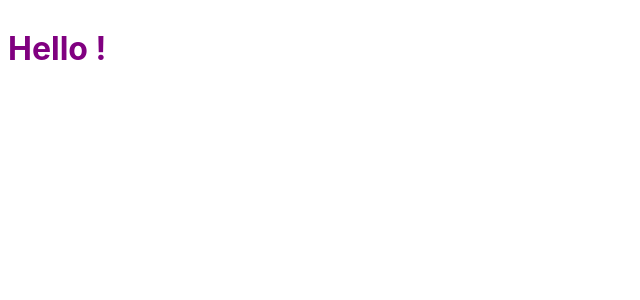
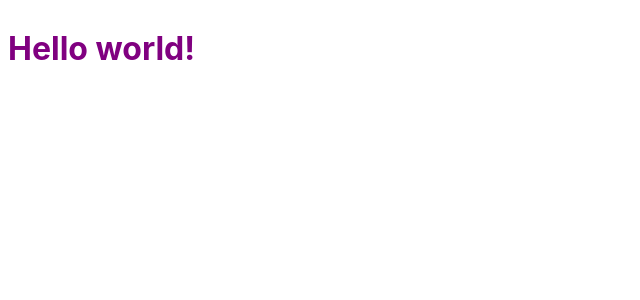
Before and after one commit to sveltejs/template, a Svelte app: page / in a window 1280 px wide. Shown: the top 300 px of the page, without its empty margins (0-640 px from the left). Built offline with nearby package versions, Linux system fonts and the light colour scheme.

Commit message:
Update App.svelte

```diff
--- a/src/App.svelte
+++ b/src/App.svelte
@@ -1,7 +1,11 @@
-<h1>Hello {name}!</h1>
+<script>
+	export let name;
+</script>
 
 <style>
 	h1 {
 		color: purple;
 	}
 </style>
+
+<h1>Hello {name}!</h1>
```
